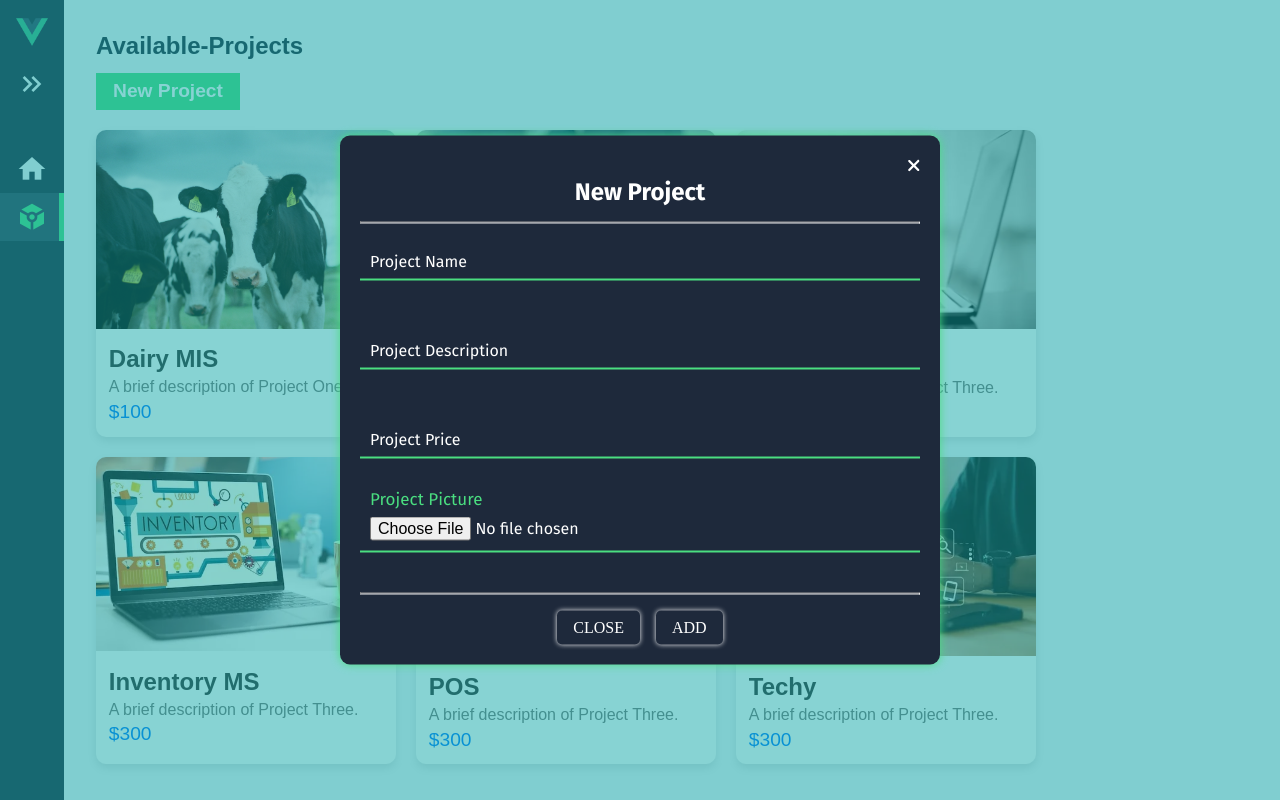
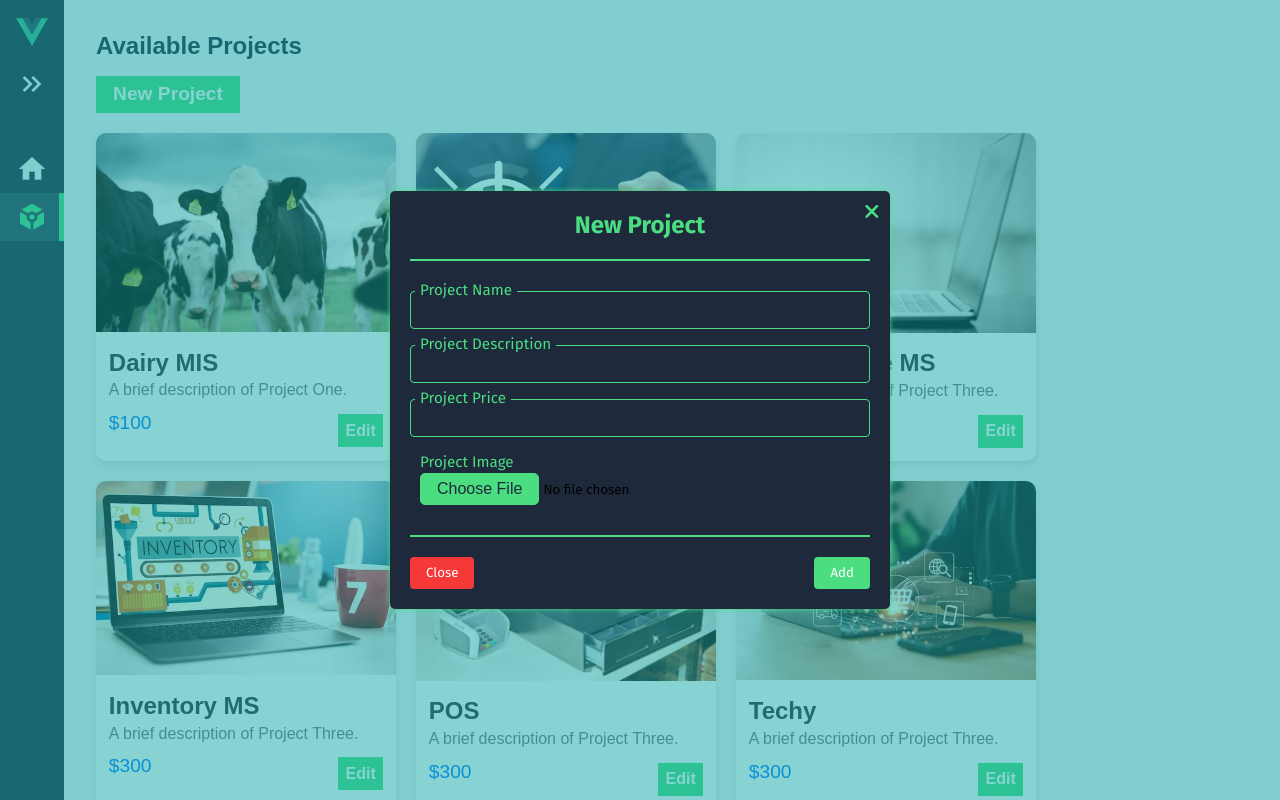
Before and after one commit to Waitiki/PROJ-MS, a Vue app: page /projects in a window 1280 px wide. Both pictures are taken after a click on the button "New Project". Built offline with nearby package versions, Linux system fonts and the light colour scheme.

Commit message:
PROJ-mon

```diff
--- a/src/views/AddProject.vue
+++ b/src/views/AddProject.vue
@@ -1,66 +1,45 @@
 <template>
-  <popMenu :message="popMessage" :borderColor="popBorderColor" v-if="show"/>
-  <div class="page-wrap">
+  <div class="form-wrap">
     <div class="form-content">
-      <div class="cancel">
-        <span @click="$emit('closeForm')">
+      <div class="cancel" @click="$emit('closeForm')">
         <i class="fas fa-times"></i>
-        </span>
       </div>
-      <div class="member-title">
-        <h2>{{ project ? (isEditable ? 'Edit Project' : 'Project Details') : 'New Project' }}</h2>
+      <div class="form-title">
+        <h2>{{ project ? 'Edit Project' : 'New Project' }}</h2>
       </div>
       <hr>
       <div class="form-inputs">
-        <template v-if="isEditable">
-          <div class="form-group" v-for="field in editableFields" :key="field">
+        <div class="form-group" v-for="field in fields" :key="field.key">
           <input
-              :type="inputType(field)"
-              class="x"
-              :id="field"
-              v-model="projectData[field]"
+            :type="field.type"
+            class="form-control"
+            :id="field.key"
+            v-model="formData[field.key]"
             placeholder=" "
-              :disabled="!isEditable"
           />
-            <label :for="field">{{ formatLabel(field) }}</label>
+          <label :for="field.key" :class="{ filled: formData[field.key] !== '' }">{{ field.label }}</label>
         </div>
-          <div class="form-group">
-            <input type="file" @change="handleFileUpload" accept="image/png, image/jpeg" class="x" id="projectPicture" />
-            <label for="projectPicture">Project Picture</label>
+        <div class="form-group file-group">
+          <input
+            type="file"
+            id="picture"
+            @change="handleFileUpload"
+            class="form-control-file"
+            accept=".jpg, .jpeg, .png, .webp"
+          />
+          <label for="picture" class="file-label">Project Image</label>
         </div>
-          <div v-if="projectData.projectPicture" class="image-preview">
-            <img :src="projectData.projectPicture" alt="Project Image Preview" />
+        <div class="image-preview" v-if="formData.picture">
+          <img :src="formData.picture" alt="Project Image Preview" class="preview-image" />
         </div>
-        </template>
-        <template v-else>
-          <div class="table-responsive">
-            <table class="table">
-              <thead>
-                <tr>
-                  <th>Field</th>
-                  <th>Value</th>
-                </tr>
-              </thead>
-              <tbody>
-                <tr v-for="(value, key) in projectData" :key="key">
-                  <td>{{ formatLabel(key) }}</td>
-                  <td>{{ key === 'projectPicture' ? '' : value }}</td>
-                </tr>
-                <tr v-if="projectData.projectPicture">
-                  <td>Project Picture</td>
-                  <td><img :src="projectData.projectPicture" alt="Project Image" class="preview-image"/></td>
-                </tr>
-              </tbody>
-            </table>
-          </div>
-        </template>
       </div>
       <hr>
-      <div class="btn-register" v-if="isEditable">
-        <button @click="$emit('closeForm')">CLOSE</button>
-        <button @click="saveProject">{{ project ? 'UPDATE' : 'ADD' }}</button>
+      <div class="form-actions">
+        <button @click="$emit('closeForm')">Close</button>
+        <button @click="saveProject">{{ project ? 'Update' : 'Add' }}</button>
       </div>
     </div>
+    <popMenu :message="popMessage" :borderColor="popBorderColor" v-if="show"/>
   </div>
 </template>
 
@@ -69,15 +48,12 @@ import popMenu from './popMenu.vue';
 import axios from 'axios';
 
 export default {
+  name: 'AddProject',
   components: { popMenu },
   props: {
     project: {
       type: Object,
       default: () => null
-    },
-    isEditable: {
-      type: Boolean,
-      default: true
     }
   },
   data() {
@@ -85,39 +61,43 @@ export default {
       show: false,
       popMessage: "",
       popBorderColor: "gold",
-      projectData: this.initializeProjectData(),
+      formData: {
+        name: '',
+        description: '',
+        price: '',
+        picture: ''
+      },
+      fields: [
+        { key: 'name', label: 'Project Name', type: 'text' },
+        { key: 'description', label: 'Project Description', type: 'text' },
+        { key: 'price', label: 'Project Price', type: 'text' },
+      ],
       selectedFile: null
     };
   },
-  computed: {
-    editableFields() {
-      return ['projectName', 'projectDescription', 'projectPrice'];
+  watch: {
+    project: {
+      immediate: true,
+      handler(newValue) {
+        if (newValue) {
+          this.formData = { ...newValue, picture: newValue.picture || '' };
+        } else {
+          this.formData = { name: '', description: '', price: '', picture: '' };
+        }
+      }
     }
   },
-  watch: {
-    project: 'initializeProjectData'
-  },
   methods: {
-    initializeProjectData() {
-      return this.project
-        ? { ...this.project }
-        : { projectName: '', projectPicture: '', projectDescription: '', projectPrice: '' };
-    },
-
     handleFileUpload(event) {
       const file = event.target.files[0];
-      if (file && (file.type === 'image/png' || file.type === 'image/jpeg')) {
-        const reader = new FileReader();
-        reader.onload = (e) => {
-          this.projectData.projectPicture = e.target.result;
-        };
-        reader.readAsDataURL(file);
+      if (file && ['image/jpeg', 'image/jpg', 'image/png', 'image/webp'].includes(file.type)) {
+        this.formData.picture = URL.createObjectURL(file);
         this.selectedFile = file;
       } else {
-        this.invokeMenu("Invalid file type. Only PNG and JPEG are allowed.", "red");
+        this.invokeMenu("Invalid file type. Only PNG, JPEG, JPG, and WEBP are allowed.", "red");
+        event.target.value = '';
       }
     },
-
     invokeMenu(value, borderColor = 'gold') {
       this.popMessage = value;
       this.popBorderColor = borderColor;
@@ -127,20 +107,19 @@ export default {
         this.show = false;
       }, 3000);
     },
-
     async saveProject() {
-      if (!this.projectData.projectName || !this.projectData.projectDescription || !this.projectData.projectPrice) {
+      if (!this.formData.name || !this.formData.description || !this.formData.price ||!this.formData.picture) {
         this.invokeMenu("FILL ALL FIELDS!!", "red");
       } else {
         this.invokeMenu("SAVING PROJECT DATA...", "blue");
 
         const formData = new FormData();
-        formData.append('projectName', this.projectData.projectName);
-        formData.append('projectDescription', this.projectData.projectDescription);
-        formData.append('projectPrice', this.projectData.projectPrice);
+        formData.append('name', this.formData.name);
+        formData.append('description', this.formData.description);
+        formData.append('price', this.formData.price);
 
         if (this.selectedFile) {
-          formData.append('projectPicture', this.selectedFile);
+          formData.append('picture', this.selectedFile);
         }
 
         const url = "https://api.yourwebsite.com/projects";
@@ -158,189 +137,185 @@ export default {
         .then(response => {
           this.invokeMenu("PROJECT DATA SAVED SUCCESSFULLY");
           this.$emit('projectsReload');
+          this.$emit('closeForm');
         })
         .catch(error => {
           this.invokeMenu("ERROR SAVING PROJECT DATA!!", "red");
           console.error('Error saving project data:', error);
         });
       }
-    },
-
-    inputType(key) {
-      if (key === 'projectPrice') return 'number';
-      return 'text';
-    },
-
-    formatLabel(key) {
-      return key.replace(/([A-Z])/g, ' $1').replace(/^./, str => str.toUpperCase());
     }
   }
 };
 </script>
 
 <style scoped>
-* {
-  padding: 0;
-  margin: 0;
-  box-sizing: border-box;
-}
-.page-wrap {
+.form-wrap {
   background-color: rgba(17, 167, 167, 0.5);
   width: 100%;
   height: 100%;
+  position: fixed;
+  top: 0;
+  left: 0;
   z-index: 100;
-  right: 0;
-  left: 0;
-  bottom: 0;
-  top: 0;
-  position: fixed;
+  display: flex;
+  align-items: center;
+  justify-content: center;
 }
+
 .form-content {
   background-color: rgba(30, 41, 59, 255);
-  position: fixed;
-  border-radius: 10px;
+  border-radius: 5px;
   padding: 20px;
-  margin: auto;
-  top: 50%;
-  left: 50%;
-  transform: translate(-50%, -50%);
-  box-shadow: 0px 0px 10px rgba(74, 222, 128, 255);
-  width: 100%;
-  max-width: 600px;
+  box-shadow: 0px 0px 5px rgba(74, 222, 128, 255);
+  width: 90%;
+  max-width: 500px;
   max-height: 90%;
   overflow-y: auto;
-  transition: all 0.3s ease;
+  position: relative;
 }
+
+.cancel {
+  position: absolute;
+  top: 10px;
+  right: 10px;
+  cursor: pointer;
+  color: #4ADE80;
+  font-size: 1.3rem;
+}
+
+.form-title {
+  color: #4ADE80;
+  text-align: center;
+}
+
 .form-inputs {
   display: flex;
   flex-direction: column;
-  gap: 1.5rem;
-  margin-top: 1rem;
+  gap: 1rem;
+  padding-top: 10px;
 }
-.table-responsive {
+
+.form-group {
+  position: relative;
+}
+
+.form-control {
+  border: 1px solid rgba(74, 222, 128, 1);
+  outline: none;
+  padding: 10px;
+  border-radius: 4px;
   width: 100%;
-  overflow-x: auto;
-}
-.table {
-  width: 100%;
-  border-collapse: collapse;
-  margin-bottom: 1rem;
-}
-.table th,
-.table td {
-  padding: 0.75rem;
-  border: 1px solid rgba(74, 222, 128, 255);
-  text-align: left;
-}
-.table th {
+  box-sizing: border-box;
   background-color: rgba(30, 41, 59, 255);
-  color: rgba(74, 222, 128, 255);
-}
-.table td {
-  background-color: rgba(17, 167, 167, 0.2);
   color: white;
 }
-.member-title {
-  color: white;
-  text-align: center;
-}
-.form-group {
-  position: relative;
-  margin-bottom: 1.5rem;
+
+.form-group label {
+  position: absolute;
+  top: 50%;
+  left: 10px;
+  background: rgba(30, 41, 59, 255);
+  padding: 0 5px;
+  transform: translateY(-50%);
+  transition: all 0.3s ease;
+  color: rgba(255, 255, 255, 0.7);
 }
 
-.x {
-  width: 100%;
-  padding: 10px;
-  font-size: 16px;
-  border: none;
-  border-bottom: 2px solid rgba(74, 222, 128, 255);
-  background: transparent;
-  color: white;
-  transition: border-color 0.3s;
+.form-group input:focus + label,
+.form-group input:not(:placeholder-shown) + label,
+.form-group input:valid + label,
+.filled {
+  top: -1px;
+  left: 5px;
+  color: rgba(74, 222, 128, 1);
+  font-size: .95rem;
+  background-color: rgba(30, 41, 59, 255);
 }
 
-.x:focus {
-  outline: none;
-  border-color: rgba(74, 222, 128, 255);
+.file-group {
+  display: flex;
+  flex-direction: column;
 }
 
-.x:focus + label,
-.x:not(:placeholder-shown) + label {
-  top: -18px;
-  font-size: 17px;
-  color: rgba(74, 222, 128, 255);
+.form-control-file {
+  border: none;
+  outline: none;
+  padding: 10px;
+  border-radius: 4px;
+  width: 100%;
+  box-sizing: border-box;
+  margin-top: 10px;
 }
 
-label {
-  position: absolute;
-  top: 12px;
-  left: 10px;
-  font-size: 16px;
+.file-label {
+  margin-top: 10px;
   color: white;
-  pointer-events: none;
-  transition: top 0.3s, font-size 0.3s, color 0.3s;
 }
 
-.cancel {
-  color: white;
+.image-preview {
   display: flex;
-  flex-direction: row-reverse;
-  font-size: large;
+  justify-content: center;
+  margin-top: 10px;
 }
-.cancel span {
-  cursor: pointer;
-}
-button {
-  background-color: rgba(30, 41, 59, 255);
-  color: white;
-  padding: 0.5rem 1rem;
-  border: none;
-  border-radius: 5px;
-  cursor: pointer;
-  font-size: medium;
-  font-weight: 300;
-  font-family: ui-monospace;
-  box-shadow: 0px 0px 5px white;
-  transition: background-color 0.3s, color 0.3s, box-shadow 0.3s;
-}
-button:hover {
-  background-color: rgba(74, 222, 128, 255);
-  color: rgba(30, 41, 59, 255);
-  box-shadow: 0px 0px 5px rgba(74, 222, 128, 255);
-}
-.btn-register {
-  display: flex;
-  gap: 1rem;
-  justify-content: center;
-}
-hr {
-  margin-top: 1rem;
-  margin-bottom: 1rem;
-}
-.image-preview {
-  text-align: center;
-  margin-top: 1rem;
-}
-.image-preview img {
+
+.preview-image {
   max-width: 100%;
   max-height: 200px;
-  border-radius: 10px;
+  border-radius: 4px;
   box-shadow: 0px 0px 5px rgba(0, 0, 0, 0.3);
 }
 
-@media only screen and (max-width: 767px) {
-  .form-content {
-    width: 90%;
-  }
+input[type="file"]::-webkit-file-upload-button {
+  /* Custom styles for the "No file chosen" text */
+  color: rgba(30, 41, 59, 255);
+  background-color: rgba(74, 222, 128, 255);
+  border: 1px solid rgba(74, 222, 128, 255);
+  border-radius: 5px;
+  padding: 0.4rem 1rem;
+  cursor: pointer;
+  font-size: 16px;
 }
 
-/* Fade transition for dynamic content */
-.fade-enter-active, .fade-leave-active {
-  transition: opacity 0.3s ease, height 0.3s ease;
+input[type="file"]::-webkit-file-upload-button:hover {
+  /* Hover styles for the "No file chosen" text */
+  background-color: rgba(30, 41, 59, 255);
+  color: white;
 }
-.fade-enter, .fade-leave-to {
-  opacity: 0;
-  height: 0;
+
+
+.form-actions {
+  display: flex;
+  justify-content: space-between;
+}
+
+.form-actions button {
+  padding: 0.5rem 1rem;
+  border: none;
+  cursor: pointer;
+  border-radius: 4px;
+}
+
+.form-actions button:first-child {
+  background: rgba(245, 56, 56, 1);
+  color: white;
+}
+
+.form-actions button:first-child:hover {
+  border: 1px solid rgba(245, 56, 56, 1);
+  background-color: rgba(30, 41, 59, 255);
+}
+
+.form-actions button:last-child {
+  background: rgba(74, 222, 128, 1);
+  color: white;
+}
+.form-actions button:last-child:hover {
+  border: 1px solid rgba(74, 222, 128, 1);
+  background-color: rgba(30, 41, 59, 255);
+}
+hr {
+    border: 1px solid #4ADE80;
+    margin: 20px 0;
   }
 </style>
--- a/src/views/projects.vue
+++ b/src/views/projects.vue
@@ -2,13 +2,10 @@
   <main id="manage-page">
     <div class="page-wrap">
       <div class="page-header">
-          <h3>Available-Projects</h3>
+        <h3>Available Projects</h3>
       </div>
 
       <button @click="openForm" class="btn-add">
-            <!-- <span class="material-symbols-outlined">
-                add
-            </span> -->
         New Project
       </button>
 
@@ -18,19 +15,23 @@
           <div class="project-details">
             <h2 class="project-name">{{ project.name }}</h2>
             <p class="project-description">{{ project.description }}</p>
+            <div class="footer">
               <p class="project-price">{{ project.price }}</p>
+              <button @click="editProject(project)" class="btn-edit">Edit</button>
+            </div>
+
+          </div>
         </div>
       </div>
     </div>
 
-      </div>
-
+    <AddProject :project="selectedProject" @closeForm="closeForm" @projectsReload="reloadProjects" v-if="show" />
   </main>
-    <AddProject @closeForm="openForm" v-if="show"/>
 </template>
 
 <script>
 import AddProject from './AddProject.vue';
+import axios from 'axios';
 
 export default {
   name: 'ProjectList',
@@ -38,7 +39,24 @@
   data() {
     return {
       show: false,
-        projects: [
+      selectedProject: null,
+      projects: []
+    };
+  },
+  created() {
+    this.fetchProjects();
+  },
+  methods: {
+    openForm() {
+      this.selectedProject = null; // Clear selected project to open a blank form for new project
+      this.show = true;
+    },
+    closeForm() {
+      this.show = false;
+      this.selectedProject = null;
+    },
+    fetchProjects() {
+      this. projects = [
           {
             id: 1,
             picture: 'src/assets/dairy-ms.jpg',
@@ -49,7 +67,7 @@
           {
             id: 2,
             picture: 'src/assets/attendance2.webp',
-            name: 'C Attendance App',
+            name: 'Class Attendance App',
             description: 'A brief description of Project Two.',
             price: '$200',
           },
@@ -81,13 +99,21 @@
             description: 'A brief description of Project Three.',
             price: '$300',
           },
-        ],
-      };
-
+        ];
+      // axios.get('https://api.yourwebsite.com/projects')
+      //   .then(response => {
+      //     this.projects = response.data;
+      //   })
+      //   .catch(error => {
+      //     console.error('Error fetching projects:', error);
+      //   });
     },
-    methods: {
-        openForm(){
-            this.show = !this.show;
+    reloadProjects() {
+      this.fetchProjects();
+    },
+    editProject(project) {
+      this.selectedProject = { ...project }; // Make a copy to avoid mutating the original object
+      this.show = true;
     }
   }
 };
@@ -102,13 +128,12 @@
 }
 
 .page-wrap {
-    /* padding: 20px;
-    background-color: #f9f9f9; */
+  /* padding: 20px; */
 }
 
 .page-header {
   /* text-align: center; */
-    margin-bottom: .8rem;
+  margin-bottom: 1rem;
 }
 
 .page-header h3 {
@@ -116,9 +141,9 @@
   color: rgba(30, 41, 59, 255);
 }
 
-  .btn-add{
-    padding: .4rem;
-    background-color: rgba(74,222,128,255);
+.btn-add {
+  padding: 0.4rem;
+  background-color: rgba(74, 222, 128, 255);
   color: white;
   width: 9rem;
   font-size: larger;
@@ -126,26 +151,20 @@
   cursor: pointer;
   text-align: center;
   justify-content: center;
-    border: 1px solid rgba(74,222,128,255);
+  border: 1px solid rgba(74, 222, 128, 255);
   margin-bottom: 20px;
   text-decoration: none;
   display: flex;
-    gap: .2rem;
+  gap: 0.2rem;
 }
 
-.btn-add:hover{
-    box-shadow: 0px 0px 5px rgba(30,41,59,255);
-}
-
-.material-symbols-outlined{
-    font-size: 1.5rem;
-    font-weight: 600;
+.btn-add:hover {
+  box-shadow: 0px 0px 5px rgba(30, 41, 59, 255);
 }
 
 .project-list {
   display: flex;
   flex-wrap: wrap;
-    /* justify-content: center; */
   gap: 20px;
 }
 
@@ -156,7 +175,6 @@
   box-shadow: 0 4px 8px rgba(0, 0, 0, 0.1);
   transition: transform 0.2s;
   max-width: 300px;
-    /* text-align: center; */
 }
 
 .project-card:hover {
@@ -169,39 +187,56 @@
 }
 
 .project-details {
-    /* padding: 20px; */
-    margin: .8rem;
+  margin: 0.8rem;
 }
 
 .project-name {
   font-size: 1.5em;
-    /* margin: 15px 0; */
   color: #333;
-    margin-bottom: .3rem;
+  margin-bottom: 0.3rem;
 }
 
 .project-description {
   font-size: 1em;
   color: #777;
-    margin-bottom: .3rem;
+  margin-bottom: 0.3rem;
+}
+
+.footer {
+  display: flex;
+  justify-content: space-between;
 }
 
 .project-price {
   font-size: 1.2em;
+  margin-top: .5rem;
   color: #007bff;
+}
+
+.btn-edit {
+  padding: 0.4rem;
+  background-color: rgba(74, 222, 128, 255);
+  color: white;
+  font-size: medium;
+  font-weight: 600;
+  cursor: pointer;
+  border: 1px solid rgba(74, 222, 128, 255);
+  margin-top: 10px;
+  text-decoration: none;
+}
+
+.btn-edit:hover {
+  box-shadow: 0px 0px 5px rgba(30, 41, 59, 255);
 }
 
 @media only screen and (max-width: 767px) {
   .project-card {
-      /* margin: 10px; */
     width: 100%;
   }
 
-    .page-wrap{
-      margin-left: 2.3rem;
-    }
-    .project-list{
-      gap: .8rem;
+  .project-list,.page-header,.btn-add {
+    gap: 0.8rem;
+    margin-left: 2rem;
   }
 }
 </style>
```
Also changed, not shown: src/views/Management/ffffff.vue (+45 -1 lines). Lines whose indentation alone changed are shown as unchanged.
